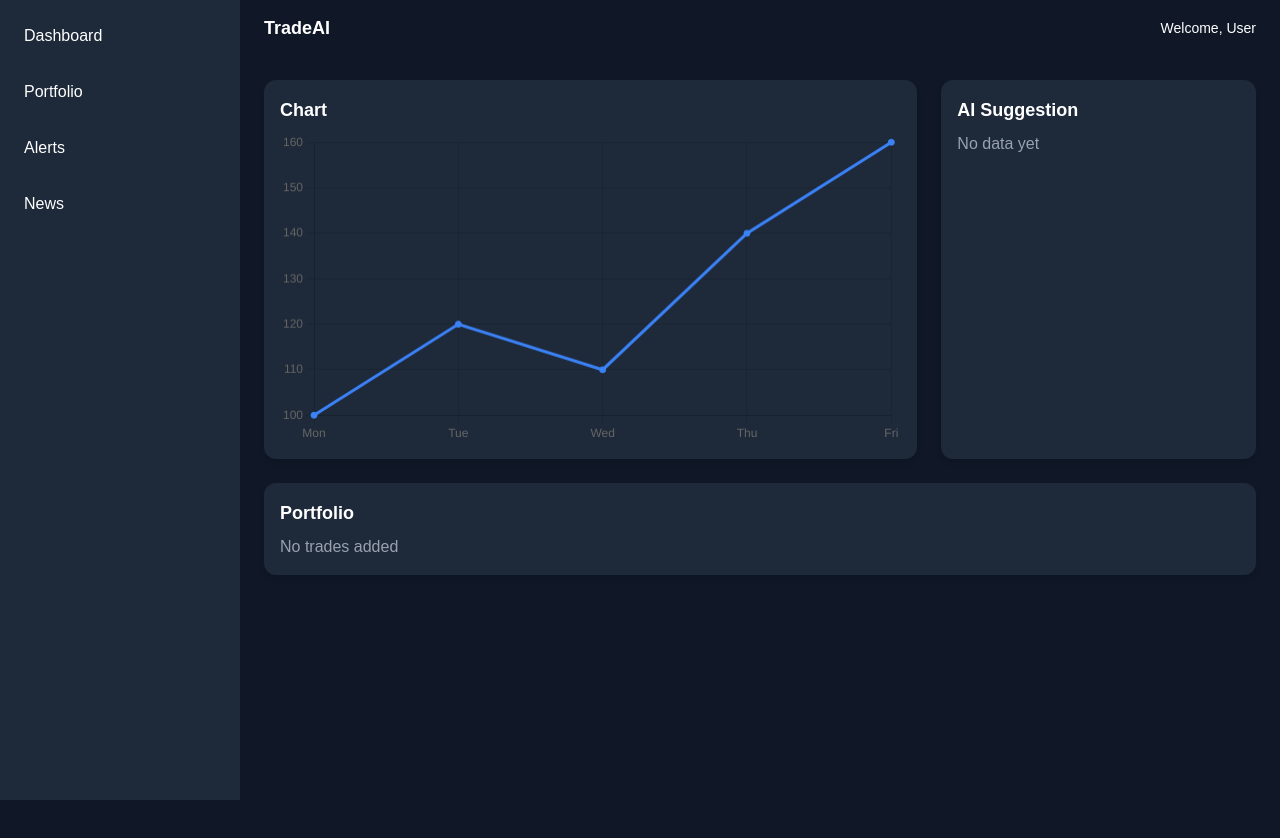
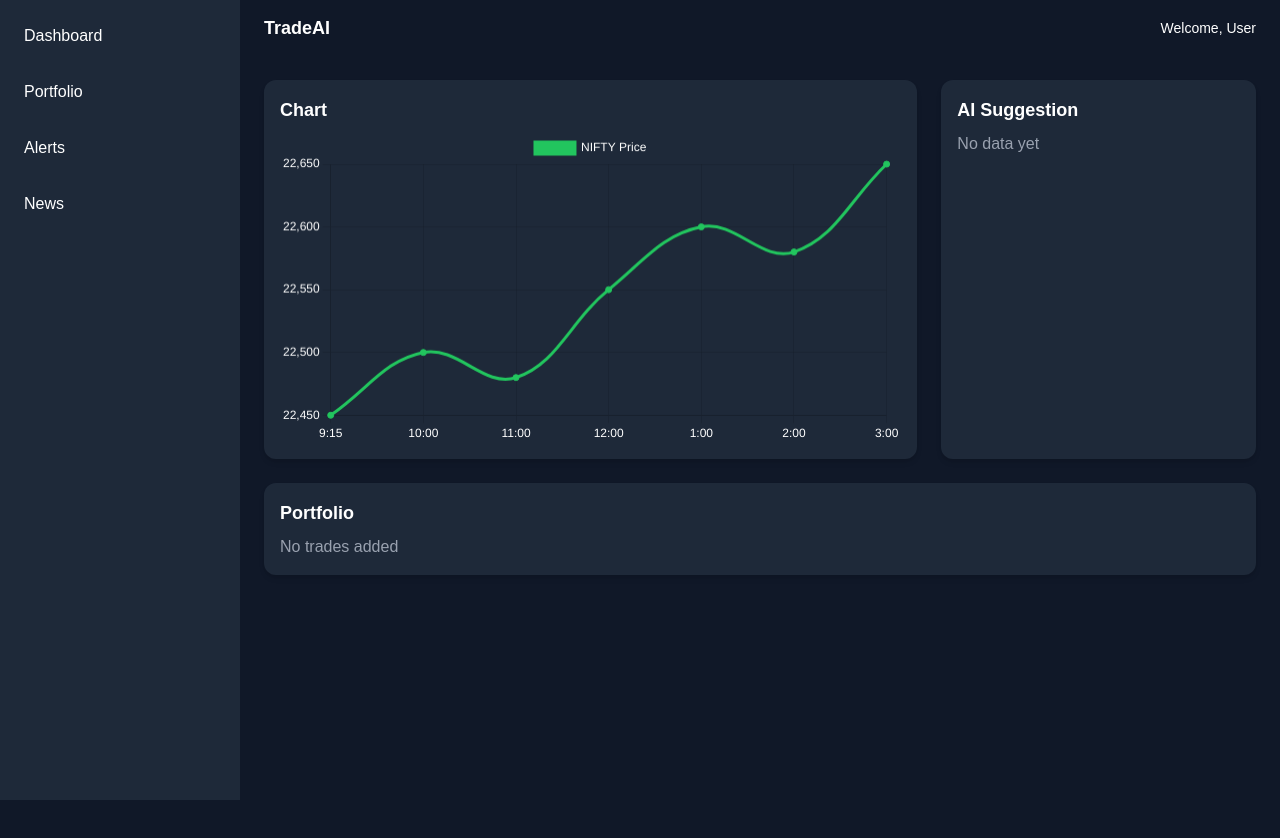
Before and after one commit to alivapriyadarshini5/tradeai, a Next.js app: page / in a window 1280 px wide. Shown: the top 838 px of the page. Built offline with nearby package versions, Linux system fonts and the light colour scheme.

Commit message:
Fixed chart legend not showing

```diff
--- a/components/Chart.tsx
+++ b/components/Chart.tsx
@@ -6,23 +6,45 @@ import {
   CategoryScale,
   LinearScale,
   PointElement,
+  Legend,
+  Tooltip
 } from "chart.js";
 import { Line } from "react-chartjs-2";
 
-ChartJS.register(LineElement, CategoryScale, LinearScale, PointElement);
+ChartJS.register(LineElement, CategoryScale, LinearScale, PointElement, Legend,Tooltip);
 
 export default function Chart() {
   const data = {
-    labels: ["Mon", "Tue", "Wed", "Thu", "Fri"],
+    labels: ["9:15", "10:00", "11:00", "12:00", "1:00", "2:00", "3:00"],
     datasets: [
       {
-        label: "Stock Price",
-        data: [100, 120, 110, 140, 160],
-        borderColor: "#3b82f6",
-        backgroundColor: "#3b82f6",
+        label: "NIFTY Price",
+        data: [22450, 22500, 22480, 22550, 22600, 22580, 22650],
+        borderColor: "#22c55e",
+        backgroundColor: "#22c55e",
+        tension: 0.4,
       },
     ],
   };
-
-  return <Line data={data} />;
+  const options = {
+    responsive: true,
+    plugins: {
+      legend: {
+        display: true,
+        position: "top",
+        labels: {
+          color: "white",
+        },
+      },
+    },
+    scales: {
+      x: {
+        ticks: { color: "white" },
+      },
+      y: {
+        ticks: { color: "white" },
+      },
+    },
+  };
+  return <Line data={data} options={options} />;
 }
```
